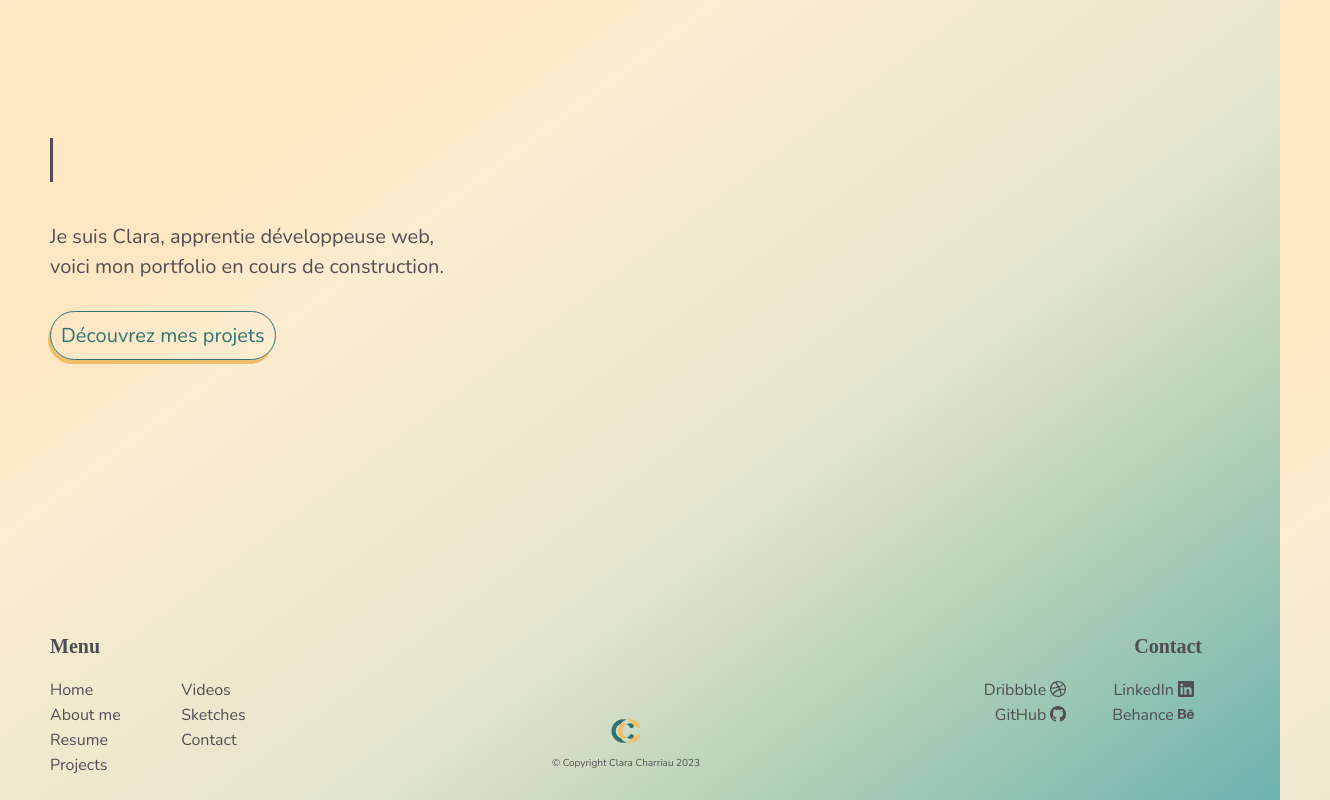
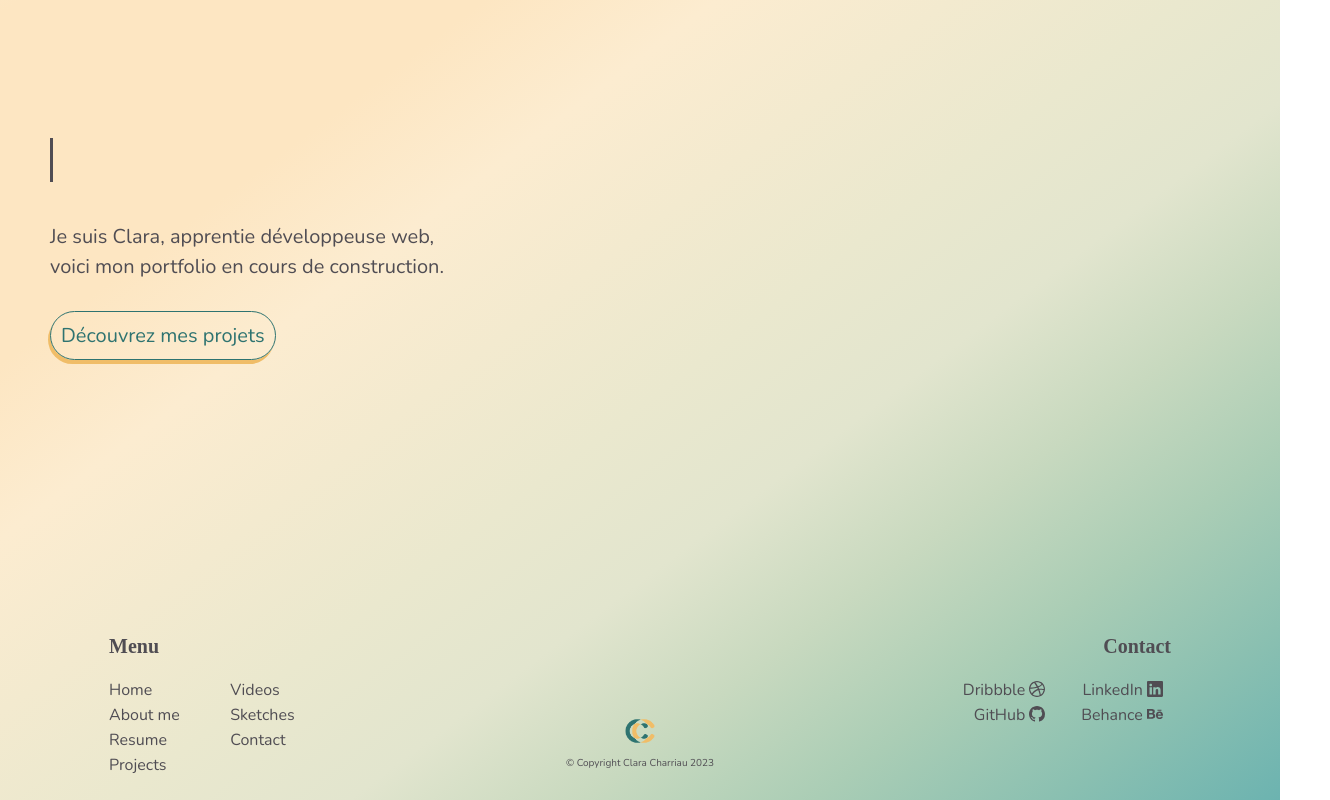
Before and after one commit to ClaraCharriau/my-portfolio, an Angular app: page / in a window 1280 px wide. Shown: the part 160-960 px from the top of the page, 1330 px wide, since content can reach past the window. Built offline with nearby package versions, Linux system fonts and the light colour scheme; a web font is replaced by a local one.

Commit message:
fix width footer

```diff
--- a/src/app/components/general/footer/footer.component.css
+++ b/src/app/components/general/footer/footer.component.css
@@ -14,7 +14,7 @@ footer {
     padding-top: 35px;
     padding-bottom: 30px;
     display: flex;
-    width: 100vw;
+    justify-content: center;
     height: 200px;
 }
 
```
